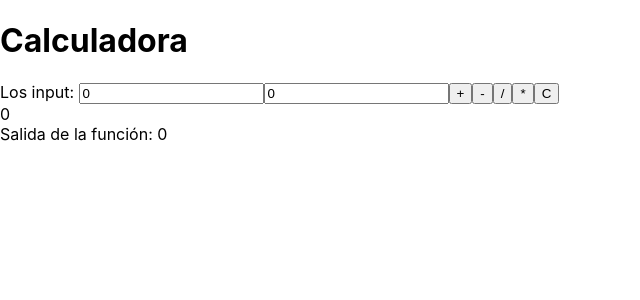
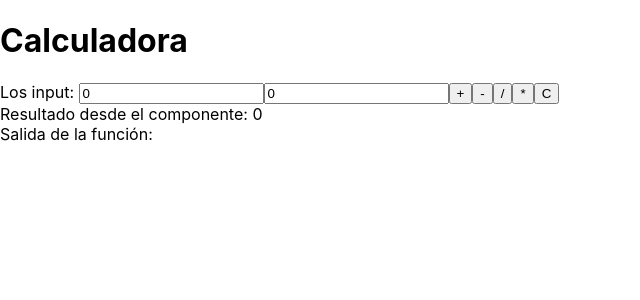
Before and after one commit to issupl/ReactCalculator, a React (Create React App) app: page / in a window 1280 px wide. Shown: the top 300 px of the page, without its empty margins (0-640 px from the left). Built offline with nearby package versions, Linux system fonts and the light colour scheme.

Commit message:
Pinto mejor el componente salida y quito el prop +

```diff
--- a/src/componentes/Resultado.jsx
+++ b/src/componentes/Resultado.jsx
@@ -35,15 +35,15 @@ const [salida,setSalida] = useState(0);
             default:
                 props.setDatos({...dato,primerOper:0,segundoOper:0});
                 props.setParaElC(0);
-                props.setOperacion("+");
-                setSalida("");
+                setSalida(0);
                 console.log('Por default props.paraElC',props.paraElC)
 
             break;
         }
-    },[props.operaciones,props.paraElC])
+    },[props.operaciones])
+/*[props.operaciones,props.paraElC]*/
 
-    return(<div>{salida}</div>)
+    return(<div>Resultado desde el componente: {salida}</div>)
 }
 
 export default Resultado;
```
